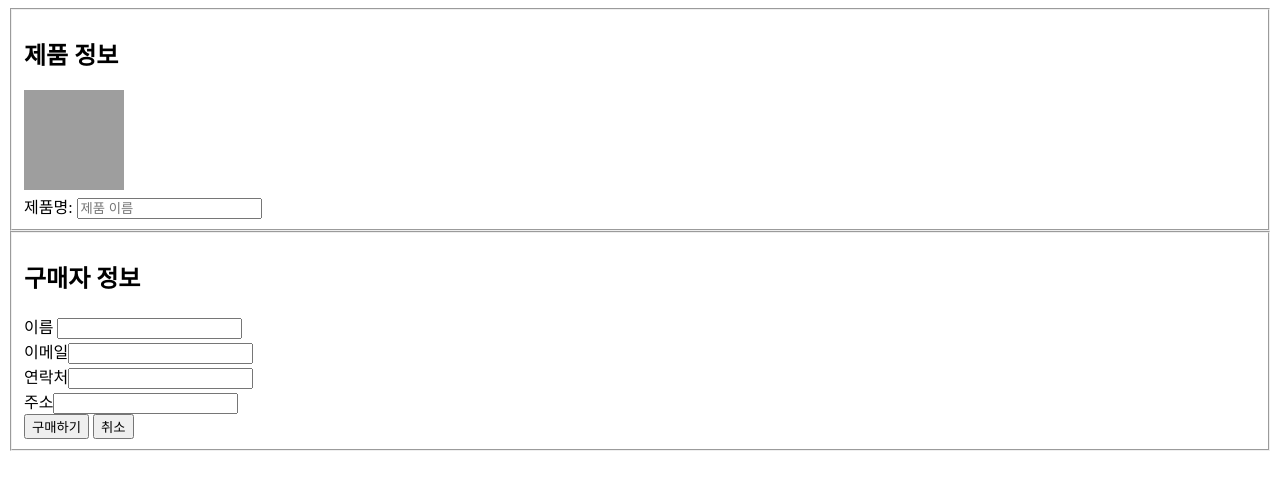
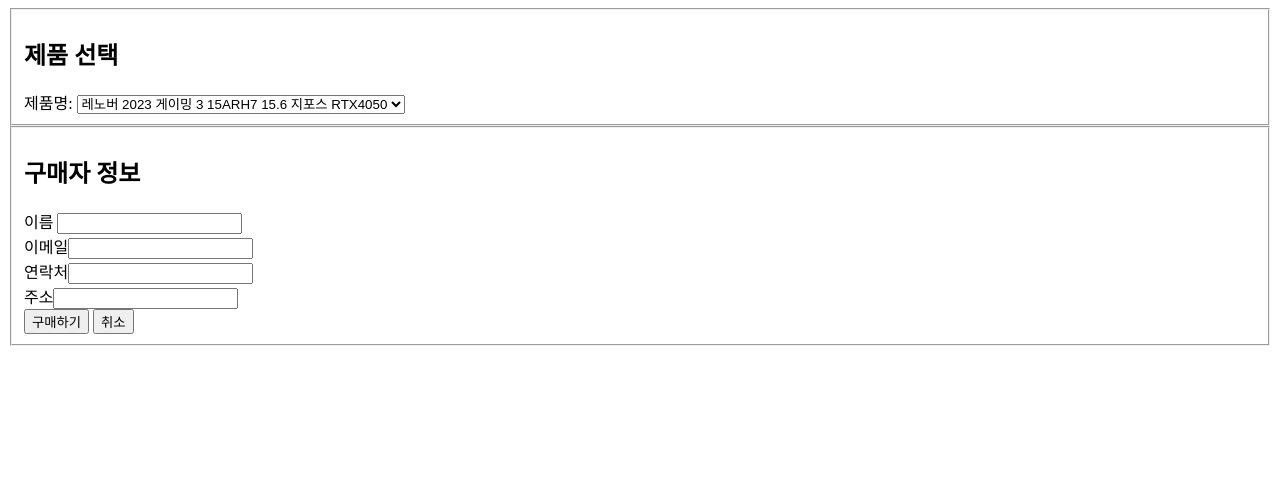
Before and after one commit to seyun00/01-10_-teamproject, a plain HTML site: page purchase.html in a window 1280 px wide. Drawn offline with Linux system fonts and the light colour scheme; grey boxes are pictures that could not be loaded.

Commit message:
csy05_제품 선택 버튼 추가

```diff
--- a/purchase.html
+++ b/purchase.html
@@ -9,11 +9,13 @@
   <header>
     <form action="">
       <fieldset>
-        <h2>제품 정보</h2>
-        <div><img src="https://picsum.photos/100/100" alt=""></div>
+        <h2>제품 선택</h2>
         <div>
           <label for="product_name"></label>제품명:
-          <input type="text" name="product_name" id="poduct_name" readonly placeholder="제품 이름">
+          <select name="product_name" id="product_name">
+            <option value="Lenovo">레노버 2023 게이밍 3 15ARH7 15.6 지포스 RTX4050</option>
+            <option value="LG">LG전자 2023 그램 15</option>
+          </select>
         </div>
       </fieldset>
       <fieldset>
```
